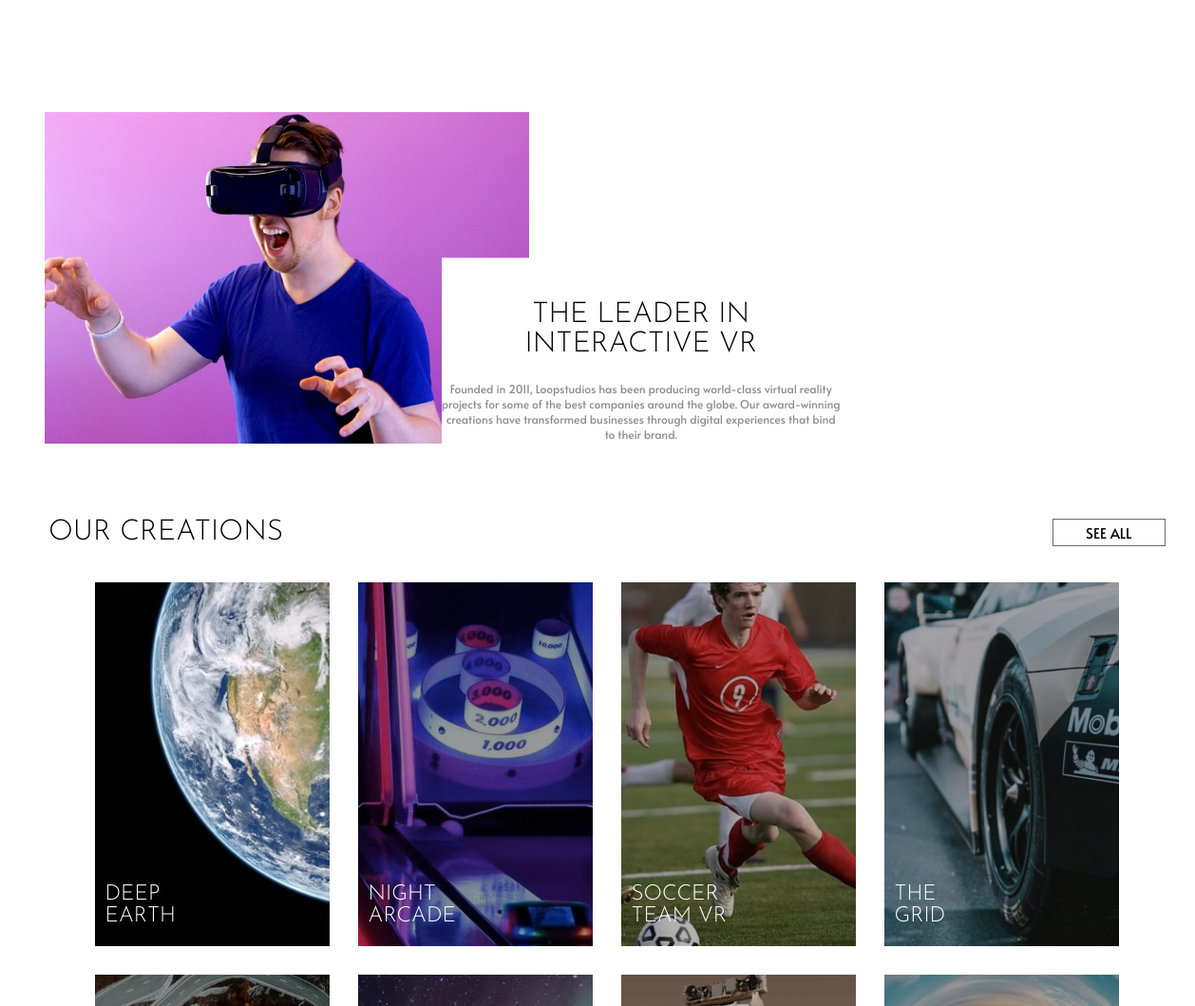
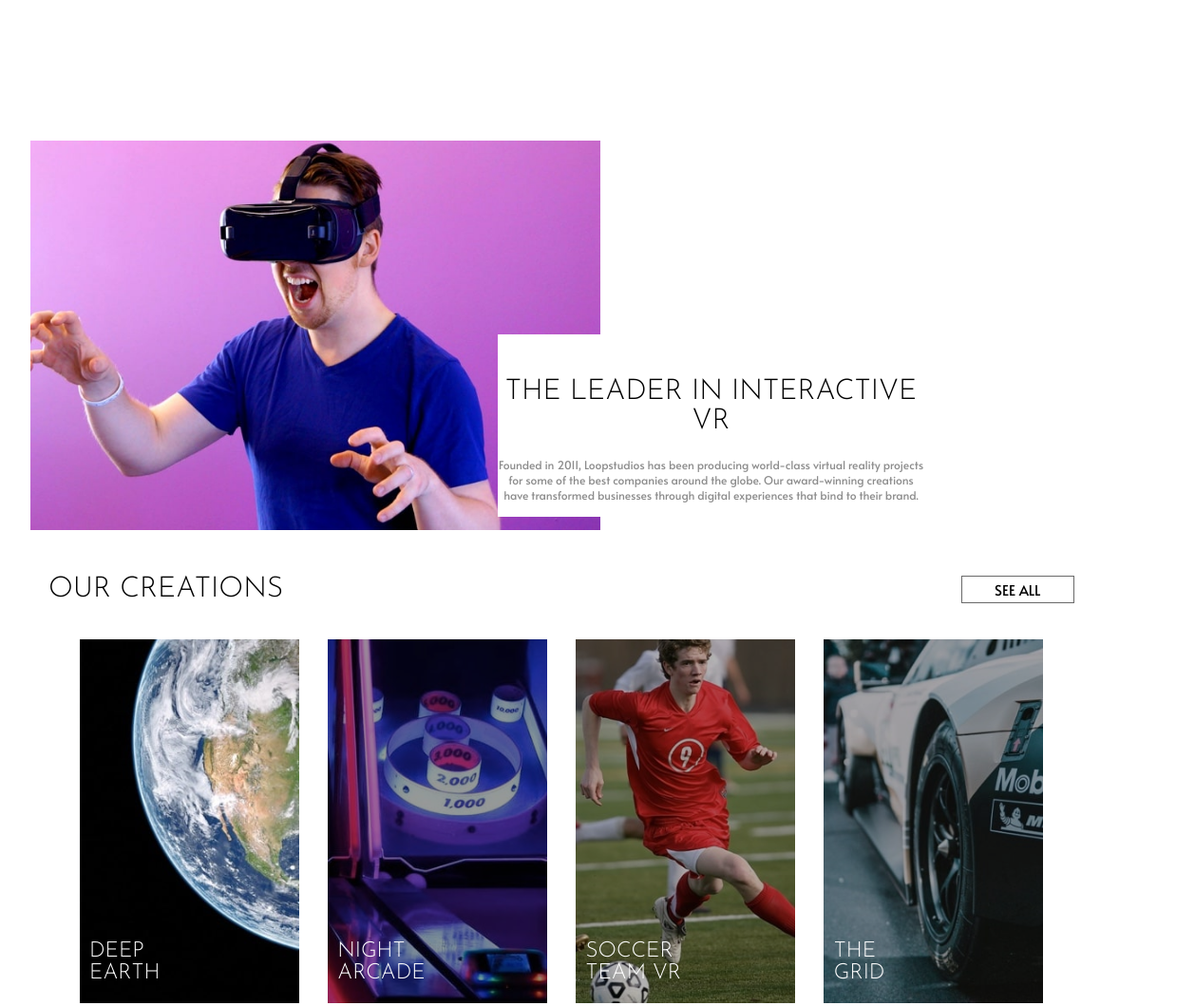
Before and after one commit to FranciscoGXX/loopstudios_LandingPage, a plain HTML site: page index.html in a window 1536 px wide. Shown: the part 572-1631 px from the top of the page at 95% size, without its empty margins (129-1387 px from the left). Drawn offline with Linux system fonts and the light colour scheme.

Commit message:
Adding_Creation_Responsive-1366

```diff
--- a/style.css
+++ b/style.css
@@ -37,7 +37,7 @@ img {
     row-gap: 5rem;
     padding: 0;
     min-width: 375px;
-    /*8 rem*/
+    max-width: 1440px;
 }
 
 /*Header Content*/
@@ -528,14 +528,6 @@ img {
     /*History*/
 
     .HistoryContent {
-        display: grid;
-        grid-template-rows: 1fr;
-        grid-template-columns: 30rem; /*29rem*/
-        grid-template-areas: "Column1";
-        align-items: center;
-        row-gap: 1rem;
-        padding: 0 1.7rem;
-
         grid-template-columns: 34rem;
         margin-left: 10rem;
     }
@@ -592,3 +584,23 @@ img {
 
 
 }
+
+/*@media Desktop: 1366px*/
+
+@media screen and (min-width:1366px){
+
+    .mainContent{
+        row-gap: 10rem;
+    }
+
+    .HistoryContent {
+        grid-template-columns: 40rem;
+        margin-left: 9rem;
+    }
+
+    .History__Description {
+        top: 1.2rem;
+        width: 30rem;
+    }
+
+}
```
